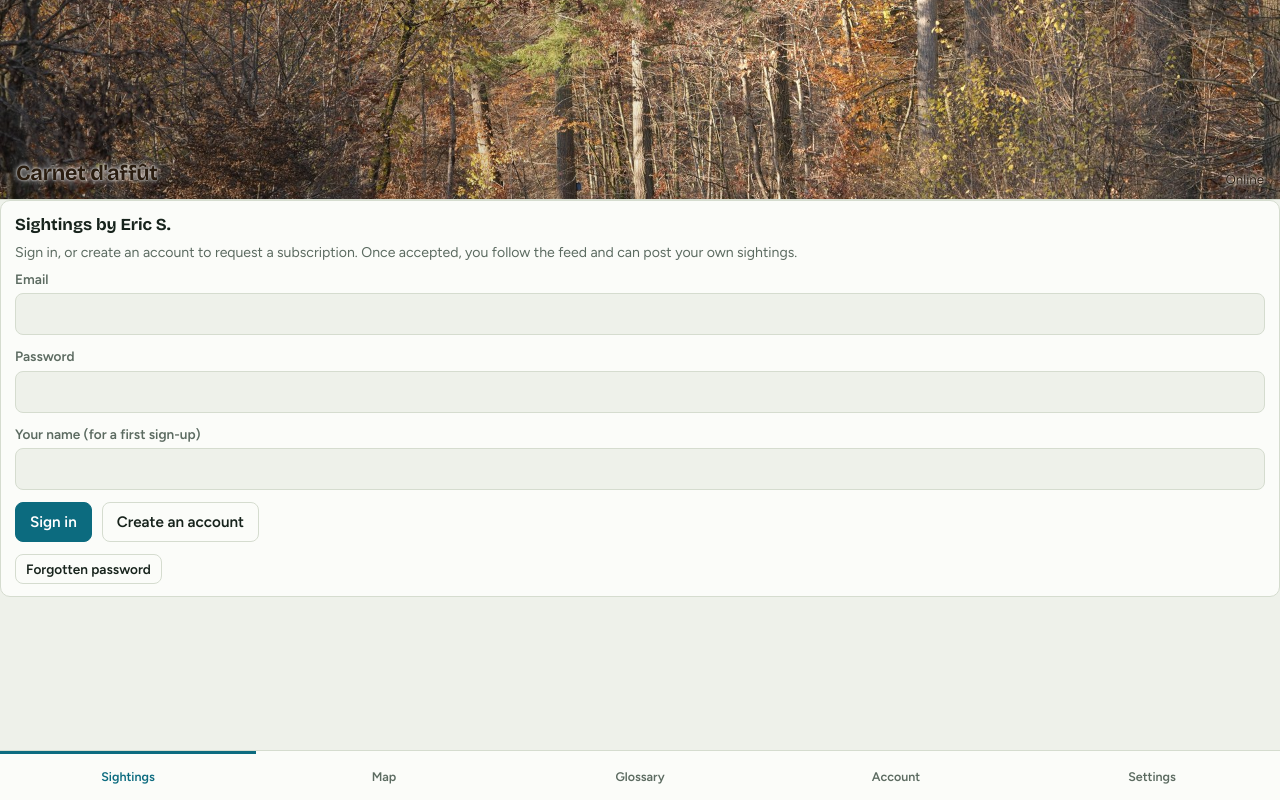
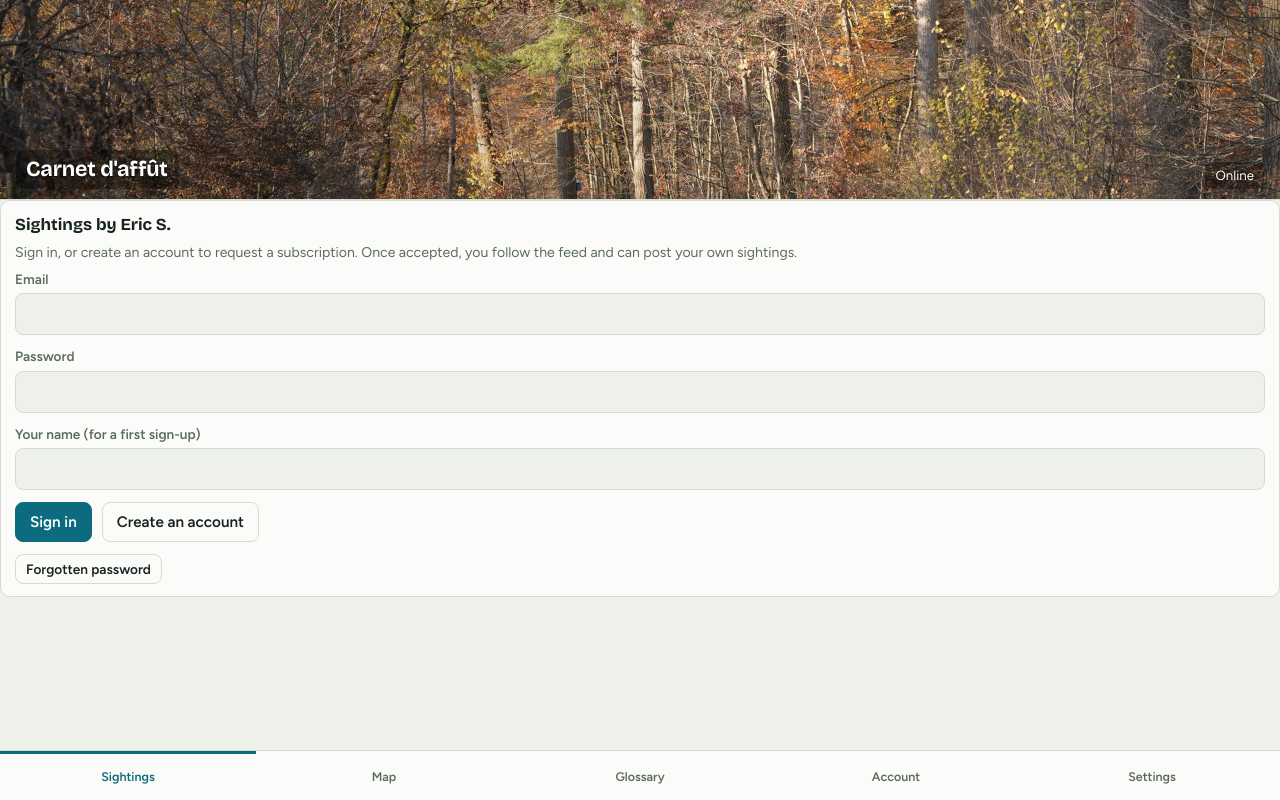
Before and after one commit to Raddjah/carnet-affut, a plain HTML site: page index.html in a window 1280 px wide. Drawn offline with nearby package versions, Linux system fonts and the light colour scheme; no server answers.

Commit message:
Update header styles and improve text visibility

```diff
--- a/index.html
+++ b/index.html
@@ -44,7 +44,8 @@ p{margin:0}
 em.sci{font-style:italic;color:var(--muted);font-size:.9rem}
 header.top{display:flex;align-items:flex-end;justify-content:space-between;gap:12px;padding:14px 16px 10px;border-bottom:1px solid var(--line);min-height:140px;color:#fff;background:linear-gradient(to right,rgba(0,0,0,.30),rgba(0,0,0,0) 60%),url("images/bandeau-foret-960.jpg") center 60%/cover no-repeat}
 @media (min-width:961px){header.top{min-height:200px;background-image:linear-gradient(to right,rgba(0,0,0,.30),rgba(0,0,0,0) 60%),url("images/bandeau-foret.jpg")}}
-header.top *{color:#2a1d10;text-shadow:0 0 6px rgba(255,255,255,.9),0 0 2px rgba(255,255,255,.9)}
+header.top > *{color:#fff !important;text-shadow:0 1px 3px rgba(0,0,0,.9);background:rgba(0,0,0,.35);padding:4px 10px;border-radius:8px}
+header.top > * *{color:#fff !important}
 nav.tabs{position:fixed;left:0;right:0;bottom:0;display:flex;background:var(--surface);border-top:1px solid var(--line);padding-bottom:env(safe-area-inset-bottom)}
 nav.tabs a{flex:1;min-width:0;text-align:center;padding:14px 2px;color:var(--muted);text-decoration:none;font-weight:600;font-size:.78rem;border-top:3px solid transparent;white-space:nowrap;overflow:hidden;text-overflow:ellipsis}
 nav.tabs a[aria-current="page"]{color:var(--accent);border-top-color:var(--accent)}
```
